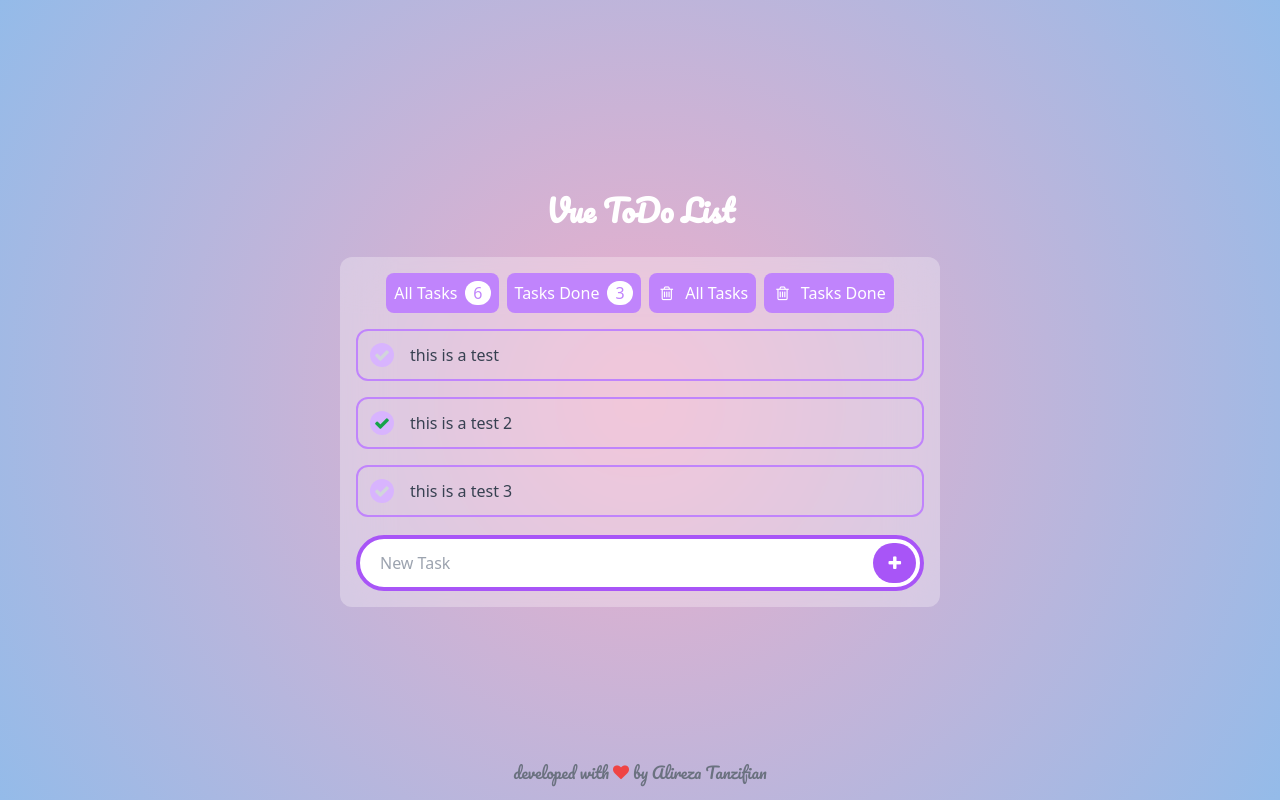
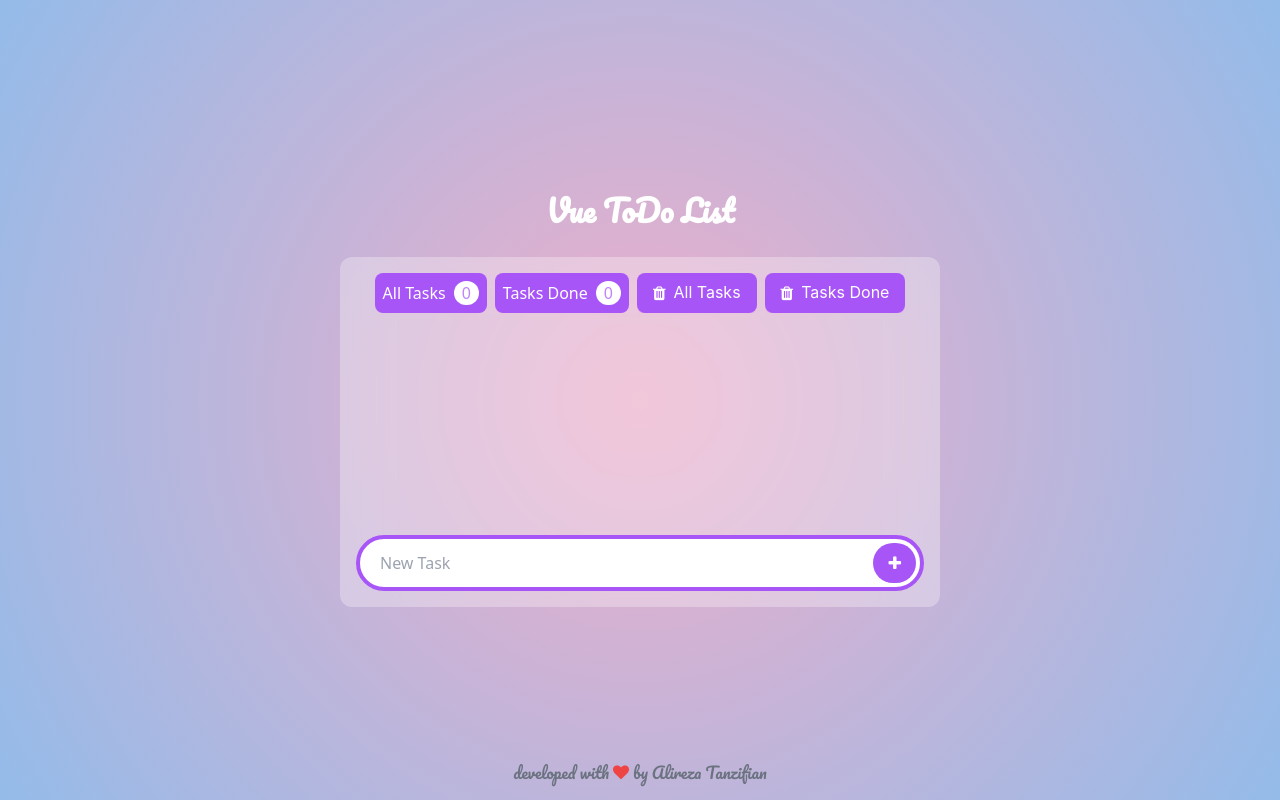
Before and after one commit to AlirezaTanzifian/2Do, a Vue app: page / in a window 1280 px wide. Built offline with nearby package versions, Linux system fonts and the light colour scheme.

Commit message:
change edit todo

```diff
--- a/package.json
+++ b/package.json
@@ -9,6 +9,7 @@
     "preview": "vite preview"
   },
   "dependencies": {
+    "ant-design-vue": "^4.0.8",
     "pinia": "^2.1.7",
     "vue": "^3.3.11"
   },
--- a/src/App.vue
+++ b/src/App.vue
@@ -1,4 +1,10 @@
 <template>
+  <AConfigProvider
+      :theme="{
+      token: {
+        colorPrimary: '#a855f7',
+      },
+    }">
     <div class="relative px-4 h-dvh flex flex-col justify-center">
       <h1 class="mx-auto mb-7 font-pacifico text-3xl font-bold text-white">Vue ToDo List</h1>
       <Content class="mx-auto" />
@@ -9,6 +15,7 @@
         <a class="ml-1 hover:text-gray-700 transition" href="https://alirezatanzifian.github.io/" target="_blank">Alireza Tanzifian</a>
       </div>
     </div>
+  </AConfigProvider>
 </template>
 
 <script setup lang="ts">
--- a/src/components/Content.vue
+++ b/src/components/Content.vue
@@ -5,8 +5,18 @@
         <div class="h-fit flex gap-2 md:justify-center overflow-x-auto no-scrollbar">
           <CounterTag title="All Tasks" :count="useTodo.allTodos" />
           <CounterTag title="Tasks Done" :count="useTodo.doneTodos" />
-          <CustomBtn title="All Tasks" icon="fa fa-trash" @click="useTodo.deleteAllTodos" />
-          <CustomBtn title="Tasks Done" icon="fa fa-trash" @click="useTodo.deleteDoneTodos" />
+          <CustomBtn
+              class="bg-purple-500"
+              icon="fa fa-trash"
+              type="primary"
+              @click="useTodo.deleteAllTodos"
+          >All Tasks</CustomBtn>
+          <CustomBtn
+              class="bg-purple-500"
+              icon="fa fa-trash"
+              type="primary"
+              @click="useTodo.deleteDoneTodos"
+          >Tasks Done</CustomBtn>
         </div>
       </div>
       <div class="h-48 flex flex-col gap-4 overflow-y-auto px-4">
--- a/src/components/CounterTag.vue
+++ b/src/components/CounterTag.vue
@@ -1,5 +1,5 @@
 <template>
-  <div class="flex items-center p-2 bg-purple-400 text-white rounded-lg flex gap-1">
+  <div class="flex items-center p-2 bg-purple-500 text-white rounded-lg gap-1">
     <span class="mr-1 whitespace-nowrap">{{ props.title }}</span>
     <span class="bg-white flex justify-center items-center rounded-full px-2 text-purple-400">{{ props.count }}</span>
   </div>
--- a/src/components/CustomBtn.vue
+++ b/src/components/CustomBtn.vue
@@ -1,23 +1,25 @@
 <template>
-  <div
-      class="flex items-center p-1 bg-purple-400 text-white rounded-lg flex gap-1 hover:bg-purple-500 transition cursor-pointer"
-  >
-    <span class="px-2" v-if="props.icon">
-      <i class="fa fa-trash-o text-white" aria-hidden="true"></i>
-    </span>
-    <span class="mr-1 whitespace-nowrap">{{ props.title }}</span>
-  </div>
+  <AButton :type="props.type" :size="props.size">
+    <div class="flex items-center gap-2">
+      <i class="text-white" :class="props.icon" aria-hidden="true" v-if="props.icon"></i>
+      <slot></slot>
+    </div>
+  </AButton>
 </template>
 
 
 <script setup lang="ts">
 
 interface Props {
-  title: string
   icon?: string
+  size?: string
+  type?: string
 }
 
-const props = withDefaults(defineProps<Props>(), {})
+const props = withDefaults(defineProps<Props>(), {
+  size: 'large',
+  type: 'default'
+})
 
 </script>
 
--- /dev/null
+++ b/src/components/EditModal.vue
@@ -0,0 +1,55 @@
+<template>
+  <AModal :open="show" @cancel="handleCancel" title="Edit Task">
+    <div class="flex flex-col gap-2">
+      <span class="text-sm font-medium">Task Title:</span>
+      <AInput v-model:value="title" size="large" />
+    </div>
+    <template #footer>
+      <AButton key="back" @click="handleCancel">cancel</AButton>
+      <CustomBtn class="bg-purple-500" size="middle" type="primary" @click="handleSave">save</CustomBtn>
+    </template>
+  </AModal>
+</template>
+
+<script setup lang="ts">
+
+import { Todo } from "../model/todo.ts";
+import {onMounted, ref} from "vue";
+import CustomBtn from "./CustomBtn.vue";
+import {useTodoStore} from "../store/todos.ts";
+
+interface Props {
+  show: boolean
+  data: Todo
+}
+const props = withDefaults(defineProps<Props>(), {
+  show: false
+})
+const emit = defineEmits<{
+  ( e: 'update:show', value: boolean ): void
+}>()
+
+const title = ref<string>("")
+const useTodo = useTodoStore()
+
+const handleCancel = () => {
+  emit('update:show', false)
+}
+
+const handleSave = () => {
+  if (title.value !== props.data.title) {
+    useTodo.editTodo(props.data.id, title.value)
+  }
+  emit('update:show', false)
+}
+
+onMounted(() => {
+  title.value = props.data.title
+})
+
+
+</script>
+
+<style scoped>
+
+</style>
--- a/src/components/ToDoItem.vue
+++ b/src/components/ToDoItem.vue
@@ -10,32 +10,36 @@
       <span class="text-base font-medium text-gray-700">{{ props.data.title }}</span>
     </div>
     <div class="hidden items-center gap-4 px-2 group-hover:flex group-hover:flex-row">
-      <i class="fa fa-pencil-square-o text-[20px] cursor-pointer hover:text-purple-600 mt-[2px]" aria-hidden="true"></i>
+      <i
+          class="fa fa-pencil-square-o text-[20px] cursor-pointer hover:text-purple-600 mt-[2px]"
+          aria-hidden="true"
+          @click="showModal=true"
+      ></i>
       <i
           class="fa fa-trash text-[20px] cursor-pointer hover:text-red-500"
           aria-hidden="true"
           @click="useTodo.deleteTodo(props.data.id)"
       ></i>
     </div>
+    <EditModal :data="props.data" v-model:show="showModal" />
   </div>
 </template>
 
 <script setup lang="ts">
 import {ref} from "vue";
 import {useTodoStore} from "../store/todos.ts";
+import {Todo} from "../model/todo.ts";
+import EditModal from "./EditModal.vue";
+
+const showModal = ref<boolean>(false)
 
 interface Props {
-  data: {
-    id: number
-    title: string
-    is_finished: boolean
-  }
+  data: Todo
 }
 
 const props = withDefaults(defineProps<Props>(), {})
 const useTodo = useTodoStore()
 
-const isDone = ref(false)
 
 </script>
 
--- a/src/main.ts
+++ b/src/main.ts
@@ -1,10 +1,14 @@
 import { createApp } from 'vue'
+import 'ant-design-vue/dist/reset.css'
 import '../src/assets/css/main.css'
 import App from './App.vue'
+import Antd from "ant-design-vue";
+
 import { createPinia } from "pinia";
 
 const pinia = createPinia()
 const app = createApp(App)
 
+app.use(Antd)
 app.use(pinia)
 app.mount('#app')
--- a/src/store/todos.ts
+++ b/src/store/todos.ts
@@ -3,14 +3,7 @@ import { computed, ref } from "vue";
 import { Todo } from "../model/todo.ts";
 
 export const useTodoStore = defineStore('todos', () => {
-    const todos = ref<Todo[]>([
-        { id: 1, title: 'this is a test', is_finished: false },
-        { id: 2, title: 'this is a test 2', is_finished: true },
-        { id: 3, title: 'this is a test 3', is_finished: false },
-        { id: 4, title: 'this is a test 4', is_finished: true },
-        { id: 5, title: 'this is a test 5', is_finished: false },
-        { id: 6, title: 'this is a test 6', is_finished: true },
-    ])
+    const todos = ref<Todo[]>([])
 
     const nextId = computed(() => {
         return todos.value.length + 1
@@ -19,6 +12,11 @@ export const useTodoStore = defineStore('todos', () => {
     const addTodo = (todo: Todo): void => {
         todos.value.push(todo)
         setLocalStorage()
+    }
+
+    const editTodo = (id: number, title: string) => {
+        const index = todos.value.findIndex((item: Todo) => item.id === id)
+        todos.value[index].title = title
     }
 
     const allTodos = computed(() => {
@@ -66,6 +64,7 @@ export const useTodoStore = defineStore('todos', () => {
         todos,
         nextId,
         addTodo,
+        editTodo,
         allTodos,
         doneTodos,
         changeTodoStatus,
```
Also changed, not shown: 1 other file (tests, documents, lock files or other folders). Lines whose indentation alone changed are shown as unchanged.
